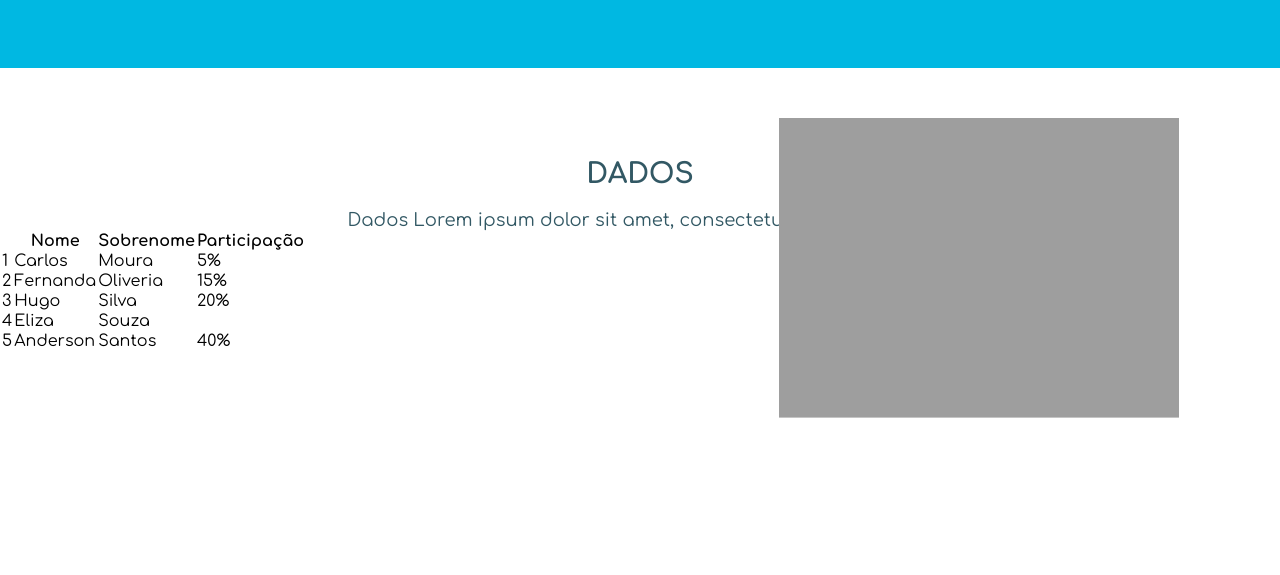
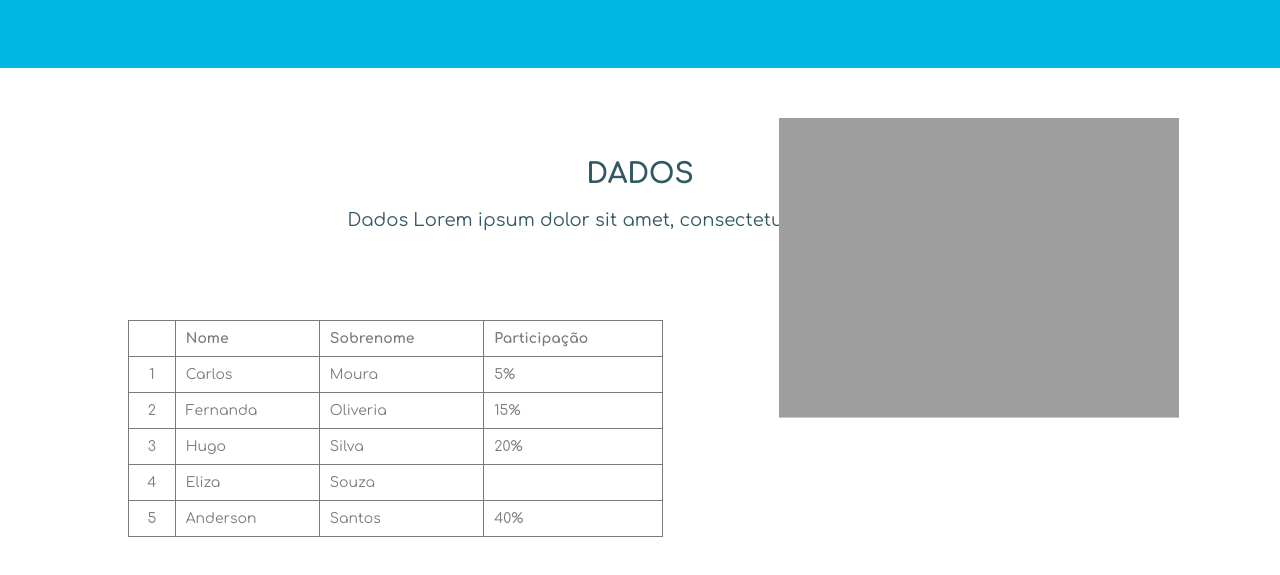
Before and after one commit to marcobrunodev/test-cubo-na-live, a Gatsby site: page / in a window 1280 px wide. Shown: the part 2952-3527 px from the top of the page. Before the commit the page ends 3394 px from the top, so only its background shows below. Built offline with nearby package versions, Linux system fonts and the light colour scheme; Gatsby itself is replaced by a stand-in of ours.

Commit message:
Created the CSS's TableCubo component

```diff
--- a/src/components/TableCubo/index.js
+++ b/src/components/TableCubo/index.js
@@ -1,23 +1,26 @@
-import React from 'react'
+import React from "react"
+import "./styles.css"
 
 const TableCubo = ({ head, body }) => (
   <table className="table-cubo">
     <thead className="head">
       <tr>
-                {head.map(th => <th>{th}</th>)}
+        {head.map(th => (
+          <th className="data">{th}</th>
+        ))}
       </tr>
     </thead>
     <tbody className="body">
       {body.map(({ id, name, lastName, participation }) => (
         <tr>
-                    <td>{id}</td>
-                    <td>{name}</td>
-                    <td>{lastName}</td>
-                    <td>{participation}</td>
+          <td className="data -id">{id}</td>
+          <td className="data">{name}</td>
+          <td className="data">{lastName}</td>
+          <td className="data">{participation}</td>
         </tr>
       ))}
     </tbody>
   </table>
-);
+)
 
-export default TableCubo;
+export default TableCubo
--- /dev/null
+++ b/src/components/TableCubo/styles.css
@@ -0,0 +1,15 @@
+.table-cubo {
+  color: var(--color-seventh);
+  border: 1px solid var(--color-seventh);
+  border-collapse: collapse;
+  font-size: var(--size-small);
+  text-align: left;
+}
+
+.table-cubo .data {
+  border: 1px solid var(--color-seventh);
+}
+
+.table-cubo .data.-id {
+  text-align: center;
+}
--- a/src/objects/SectionCubo/styles.css
+++ b/src/objects/SectionCubo/styles.css
@@ -54,7 +54,7 @@
 }
 
 .section-cubo.-work .item:not(:last-child)::after {
-  content: url('/arrow.png');
+  content: url("/arrow.png");
   position: absolute;
   right: 0;
   top: 0;
@@ -104,3 +104,15 @@
   font-size: var(--size-medium);
   font-weight: bold;
 }
+
+.section-cubo.-data > .header-section {
+  margin-bottom: var(--spacing-very-big);
+}
+
+.section-cubo.-data .table-cubo {
+  width: 535px;
+}
+
+.section-cubo.-data .data {
+  padding: var(--spacing-very-small);
+}
--- a/src/pages/index.js
+++ b/src/pages/index.js
@@ -21,8 +21,7 @@ import {
   TextCubo,
   InputCubo,
   FormCubo,
-} from './../objects'
-
+} from "./../objects"
 
 import {
   HeaderCubo,
@@ -67,8 +66,9 @@ const services = [
 ]
 
 const datas = {
-  head : ["", "Nome", "Sobrenome", "Participação"],
-  body: [{
+  head: ["", "Nome", "Sobrenome", "Participação"],
+  body: [
+    {
       id: 1,
       name: "Carlos",
       lastName: "Moura",
@@ -98,7 +98,7 @@ const datas = {
       lastName: "Santos",
       participation: "40%",
     },
-]
+  ],
 }
 
 export default () => (
@@ -204,7 +204,9 @@ ut dignissim ligula est at erat."
         Lorem ipsum dolor sit amet, consectetur adipiscing elit."
       />
 
+      <div className="container">
         <TableCubo head={datas.head} body={datas.body} />
+      </div>
     </SectionCubo>
   </>
 )
```
Lines whose indentation alone changed are shown as unchanged.
